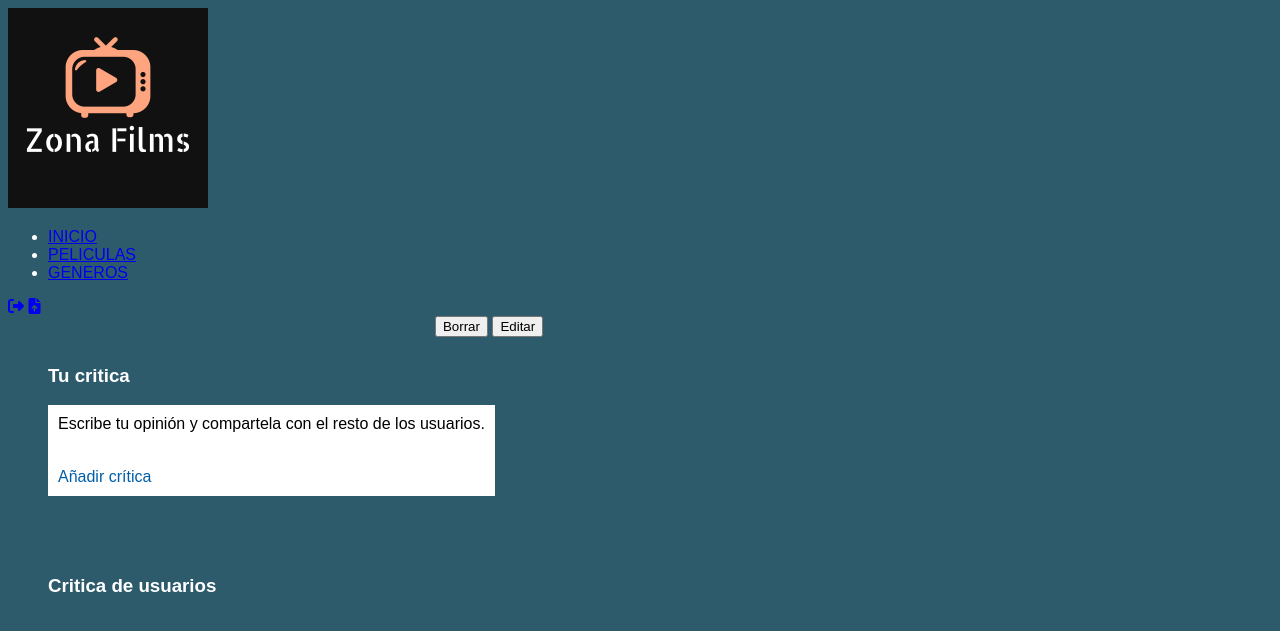
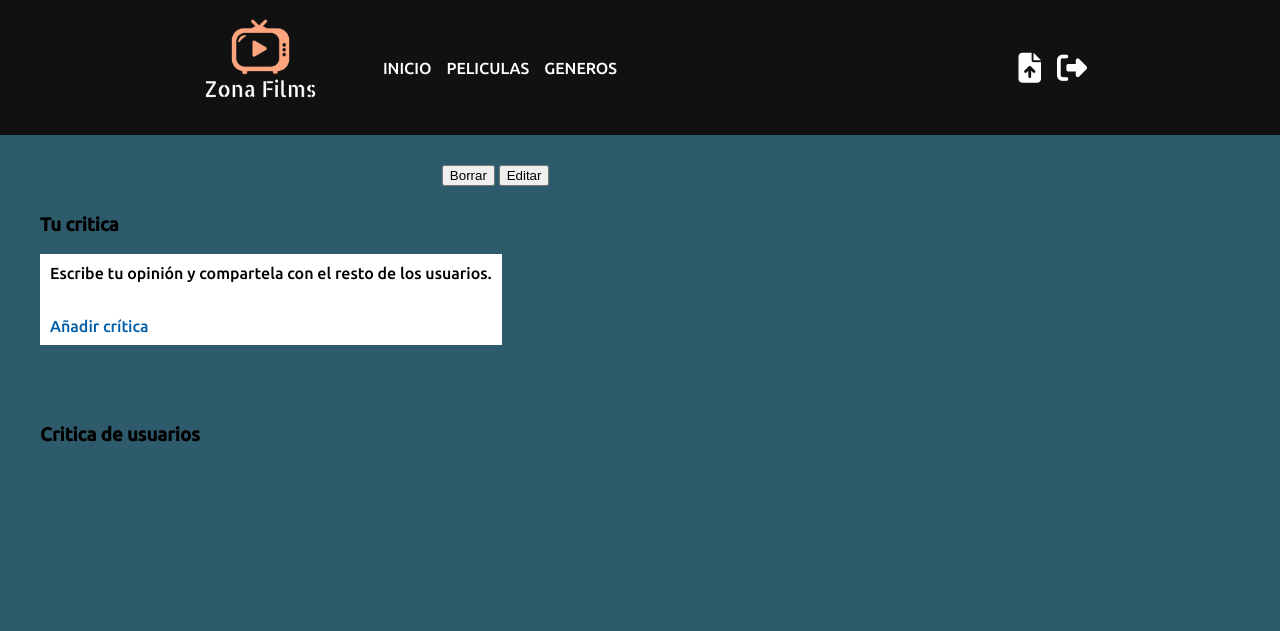
Before and after one commit to mrtnwh/proyectofinal, a Flask app: template templates/pelicula_info.html in a window 1280 px wide. Shown: the top 631 px of the page. Run offline with Flask 2, Linux system fonts and the light colour scheme; the template is opened without the code that fills it, so the values that code supplies are empty; parts of the project's set-up code (start-up, migrations or seed data) failed here and were passed over; some libraries are stand-ins or nearby versions.

Commit message:
agrego estilo del header

```diff
--- a/static/css/pelicula_styles.css
+++ b/static/css/pelicula_styles.css
@@ -1,6 +1,53 @@
-body {
-  font-family: Arial, Sans-Serif;
+body,
+h1 {
   background-color: #2e5b6b;
+  margin: 0;
+  font-family: "Ubuntu", sans-serif;
+}
+
+header {
+  background-color: #121111;
+  display: flex;
+  justify-content: space-around;
+  margin-bottom: 30px;
+}
+
+.cont-header-izq {
+  align-items: center;
+  display: flex;
+}
+
+.img-logo {
+  height: 135px;
+}
+
+.nav-lista {
+  display: flex;
+  list-style: none;
+  justify-content: center;
+}
+
+.nav-item {
+  margin-left: 15px;
+}
+
+.nav-links:hover {
+  color: #fea47e;
+}
+
+.cont-iconos {
+  display: flex;
+  flex-direction: row-reverse;
+  align-items: center;
+}
+
+.icono {
+  font-size: 30px;
+  margin-left: 16px;
+}
+
+a {
+  text-decoration: none;
   color: white;
 }
 
```
